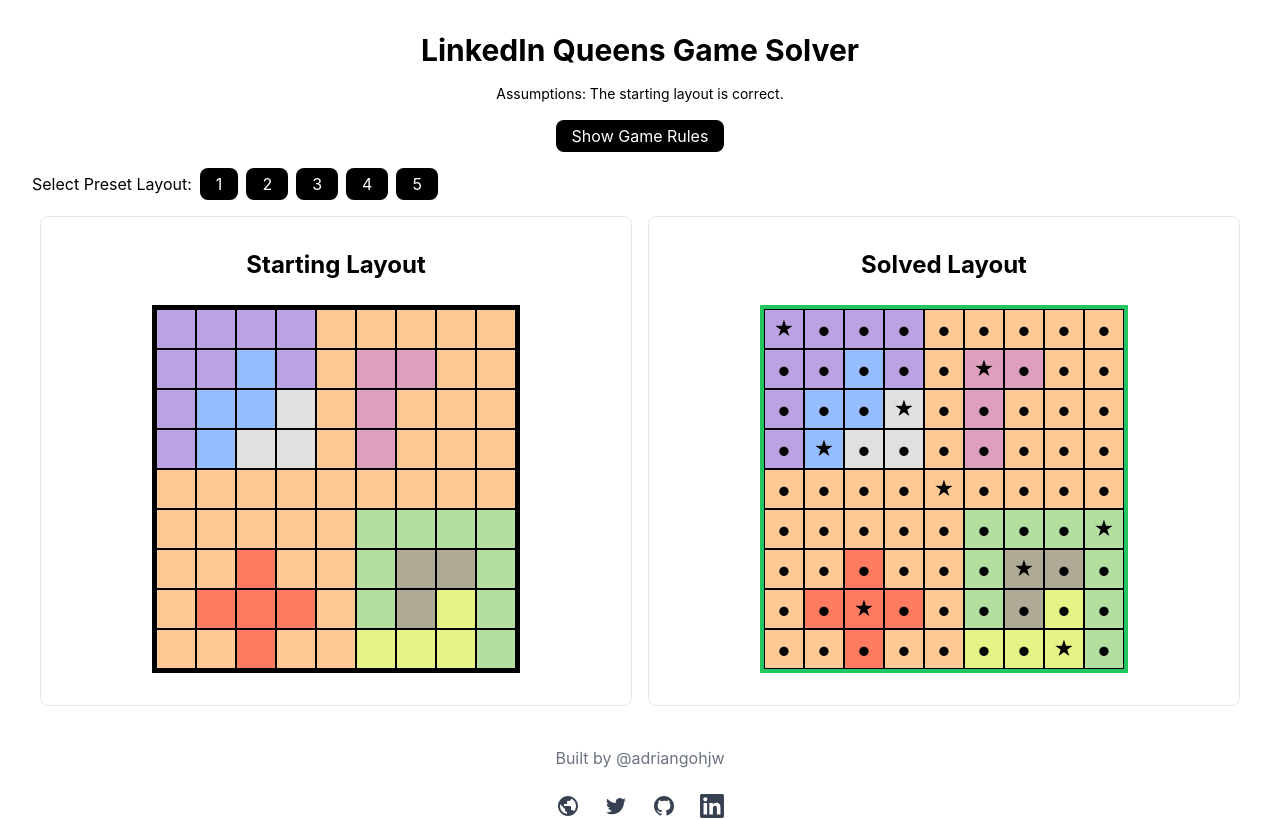
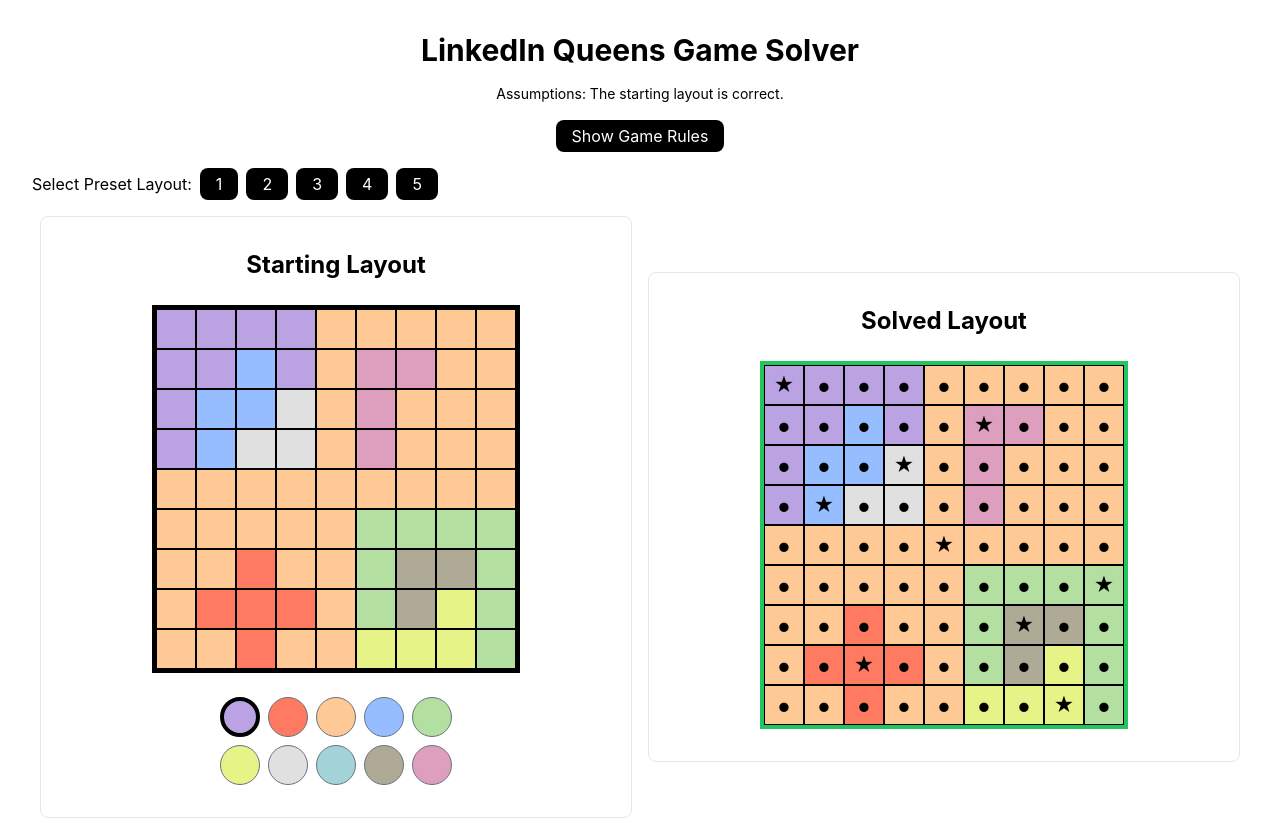
Before and after one commit to adriangohjw/linkedin-queens-game-solver, a React (Create React App) app: page / in a window 1280 px wide. Shown: the top 820 px of the page. Built offline with nearby package versions, Linux system fonts and the light colour scheme.

Commit message:
feat: add ColorPicker component to StartingLayout

```diff
--- /dev/null
+++ b/src/ColorPicker.tsx
@@ -0,0 +1,26 @@
+import { useState } from "react";
+import { ColorType } from "./types";
+import { COLOR_OPTIONS, getColorCode } from "./constant";
+
+export default function ColorPicker() {
+  const [selectedColor, setSelectedColor] = useState<ColorType>(
+    COLOR_OPTIONS[0]
+  );
+
+  return (
+    <div className="grid grid-cols-5 gap-2">
+      {COLOR_OPTIONS.map((color) => (
+        <div
+          key={color}
+          onClick={() => setSelectedColor(color)}
+          className={`w-10 h-10 rounded-full ${
+            color === selectedColor
+              ? "border-4 border-black"
+              : "border border-gray-500 cursor-pointer"
+          }`}
+          style={{ backgroundColor: getColorCode(color) }}
+        />
+      ))}
+    </div>
+  );
+}
--- a/src/StartingLayout.tsx
+++ b/src/StartingLayout.tsx
@@ -1,6 +1,7 @@
 import { ColorType } from "./types";
 import Layout from "./Layout";
 import Puzzle from "./Puzzle";
+import ColorPicker from "./ColorPicker";
 
 export default function StartingLayout({
   size,
@@ -12,6 +13,7 @@
   return (
     <Layout title="Starting Layout">
       <Puzzle size={size} colors={puzzleColors} />
+      <ColorPicker />
     </Layout>
   );
 }
```
